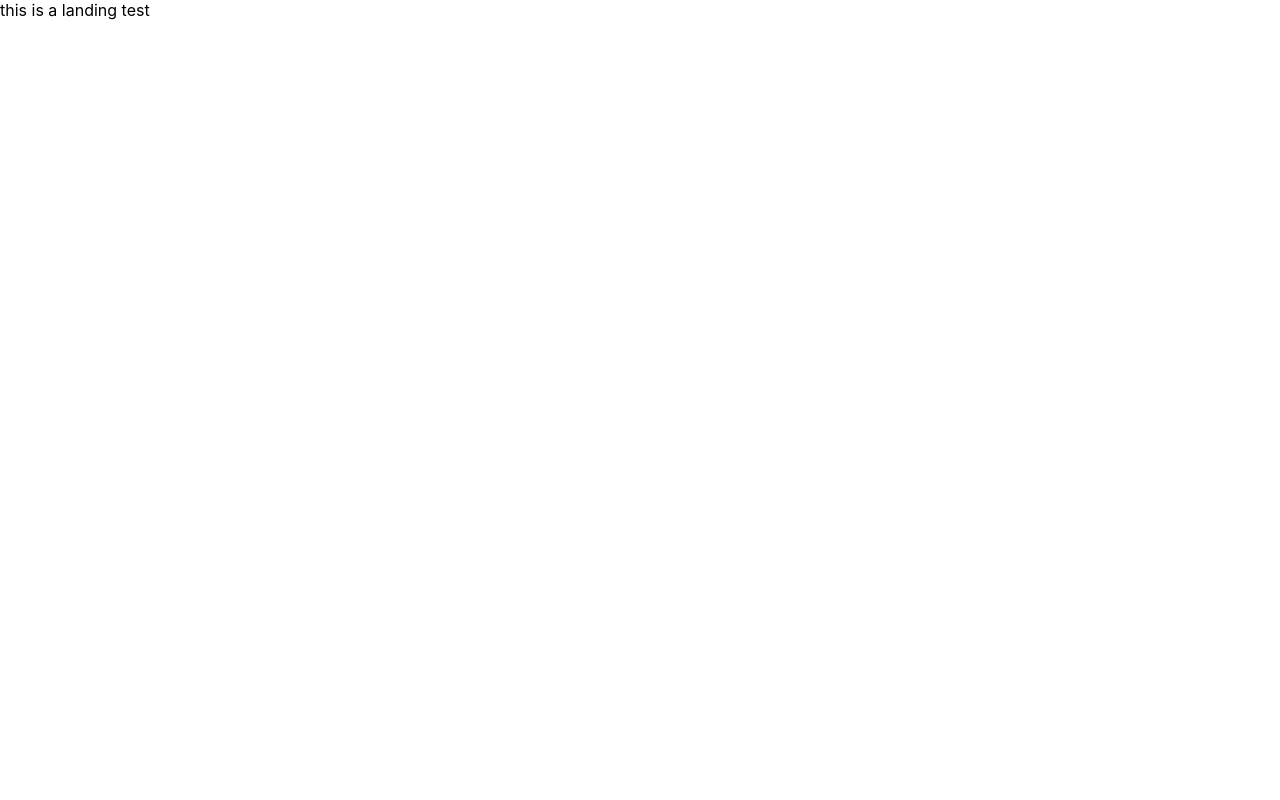
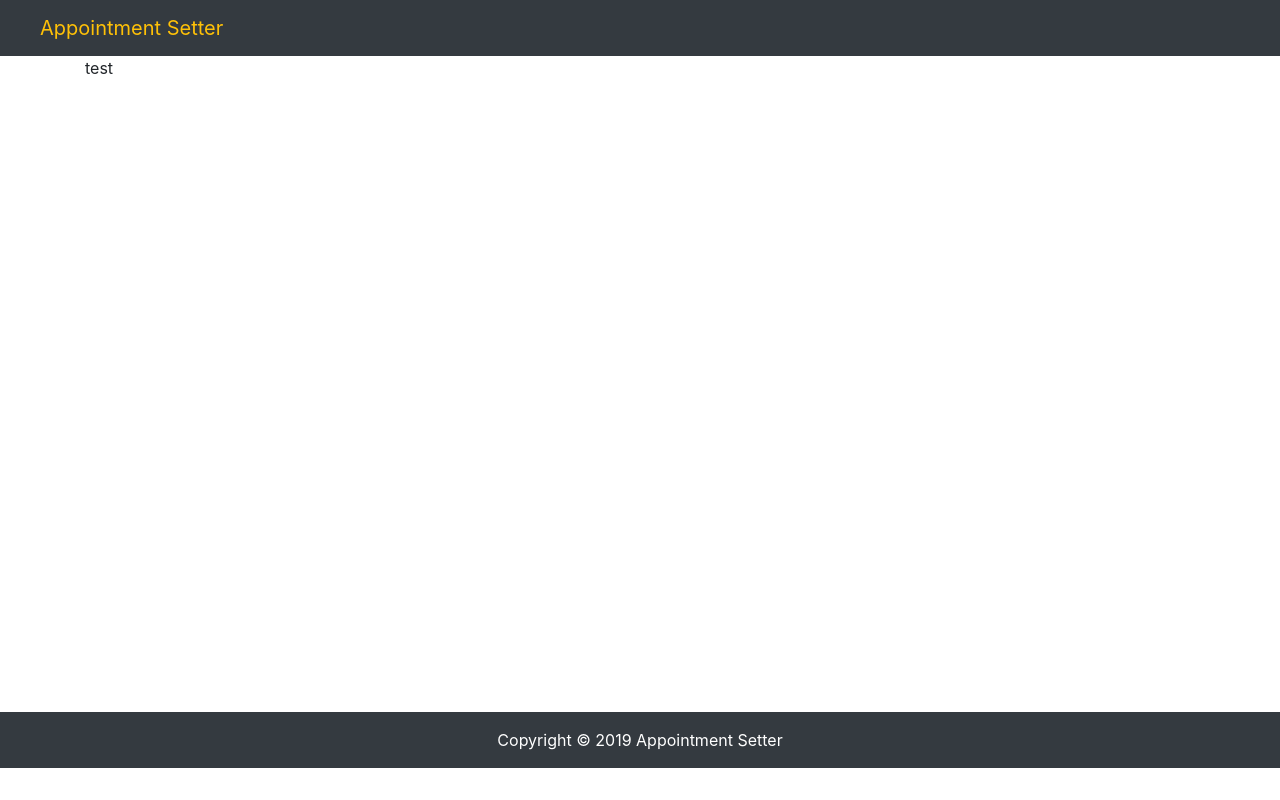
Before and after one commit to Fourleaftayback/appointmentSetter, a React (Create React App) app in the folder client/: page / in a window 1280 px wide. Built offline with nearby package versions, Linux system fonts and the light colour scheme.

Commit message:
test components

```diff
--- a/client/public/index.html
+++ b/client/public/index.html
@@ -10,7 +10,12 @@
     <meta name="theme-color" content="#000000" />
 
     <link rel="manifest" href="%PUBLIC_URL%/manifest.json" />
-
+    <link
+      rel="stylesheet"
+      href="https://stackpath.bootstrapcdn.com/bootstrap/4.3.1/css/bootstrap.min.css"
+      integrity="sha384-ggOyR0iXCbMQv3Xipma34MD+dH/1fQ784/j6cY/iJTQUOhcWr7x9JvoRxT2MZw1T"
+      crossorigin="anonymous"
+    />
     <title>Appointment Setter</title>
   </head>
   <body>
--- a/client/src/App.css
+++ b/client/src/App.css
@@ -0,0 +1,9 @@
+.App {
+  min-height: 100vh;
+  box-sizing: border-box;
+  padding: 0 !important;
+}
+
+.landing {
+  min-height: 79vh;
+}
--- a/client/src/App.js
+++ b/client/src/App.js
@@ -4,7 +4,9 @@ import { Container } from "reactstrap";
 import { Provider } from "react-redux";
 import store from "./store";
 
+import NavBar from "./components/layouts/NavBar";
 import Landing from "./components/layouts/Landing";
+import Footer from "./components/layouts/Footer";
 
 import "./App.css";
 
@@ -12,8 +14,11 @@ class App extends Component {
   render() {
     return (
       <Provider store={store}>
-        <Container>
+        <Container fluid={true} className="App">
+          <NavBar />
           <Landing />
+
+          <Footer />
         </Container>
       </Provider>
     );
--- /dev/null
+++ b/client/src/components/layouts/Footer.js
@@ -0,0 +1,9 @@
+import React from "react";
+
+export default () => {
+  return (
+    <footer className="bg-dark text-white mt-4 p-3 text-center">
+      Copyright &copy; {new Date().getFullYear()} Appointment Setter
+    </footer>
+  );
+};
--- a/client/src/components/layouts/Landing.js
+++ b/client/src/components/layouts/Landing.js
@@ -1,8 +1,10 @@
 import React, { useState } from "react";
+import { Container, Row, Col } from "reactstrap";
 
 const Landing = () => {
-  const [test, setTest] = useState("test");
-  return <div>this is a landing {test}</div>;
+  const [test] = useState("test");
+
+  return <Container className="landing">{test}</Container>;
 };
 
 export default Landing;
--- /dev/null
+++ b/client/src/components/layouts/NavBar.js
@@ -0,0 +1,31 @@
+import React, { useState } from "react";
+import {
+  Collapse,
+  Navbar,
+  NavbarToggler,
+  NavbarBrand,
+  Nav,
+  NavItem,
+  NavLink
+} from "reactstrap";
+
+const NavBar = () => {
+  const [name] = useState(null);
+  return (
+    <Navbar color="dark">
+      <NavbarBrand href="/" className="text-warning pl-4">
+        Appointment Setter {"  "} <span className="text-warning">{name}</span>
+      </NavbarBrand>
+      <NavbarToggler className="mr-2" />
+      <Collapse isOpen={false} navbar>
+        <Nav className="ml-auto" navbar>
+          <NavItem>
+            <NavLink href="/test">some link here</NavLink>
+          </NavItem>
+        </Nav>
+      </Collapse>
+    </Navbar>
+  );
+};
+
+export default NavBar;
--- a/client/src/reducers/authReducer.js
+++ b/client/src/reducers/authReducer.js
@@ -0,0 +1,11 @@
+const initialState = {
+  isAuthenticated: false,
+  user: {}
+};
+
+export default function(state = initialState, action) {
+  switch (action.type) {
+    default:
+      return state;
+  }
+}
--- a/client/src/reducers/index.js
+++ b/client/src/reducers/index.js
@@ -1,4 +1,8 @@
 import { combineReducers } from "redux";
 //add reducers here
 
-export default combineReducers({});
+import authReducer from "./authReducer";
+
+export default combineReducers({
+  auth: authReducer
+});
```
Also changed, not shown: 2 other files (tests, documents, lock files or other folders).
